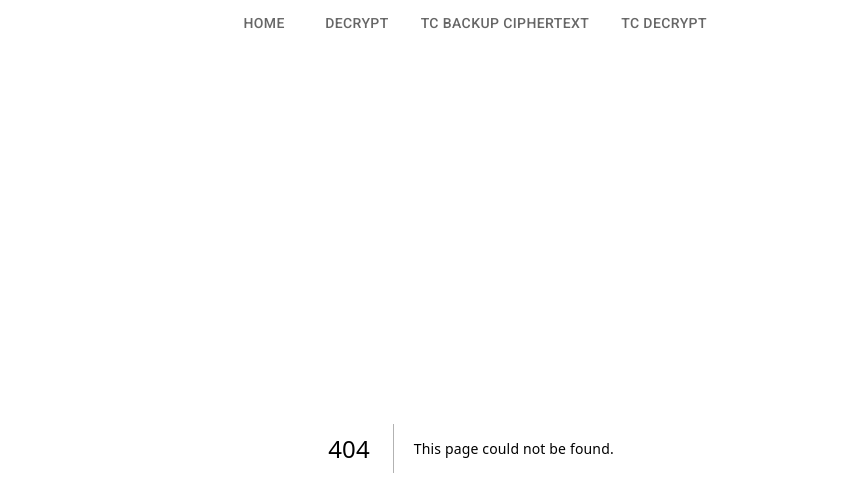
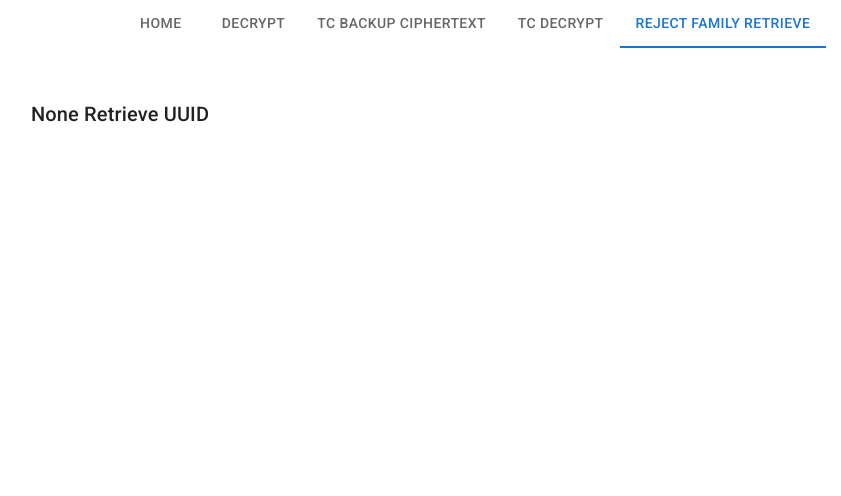
Before and after one commit to nextsurfer/pswds-helper, a Next.js app: page /rejectFamilyRetrieve in a window 1280 px wide. Before the commit this address had no page. Shown: the top 496 px of the page, without its empty margins (169-1010 px from the left). Built offline with nearby package versions, Linux system fonts and the light colour scheme; no server answers.

Commit message:
任务3.2：家庭共享-解锁密码备份恢复

```diff
--- a/src/app/container.tsx
+++ b/src/app/container.tsx
@@ -24,6 +24,7 @@ const LINKS = [
     href: "/tcBackupCiphertext",
   },
   { text: "TC Decrypt", href: "/tcDecrypt" },
+  { text: "Reject Family Retrieve", href: "/rejectFamilyRetrieve" },
 ];
 
 function Container({ children }: { children: React.ReactNode }) {
@@ -65,7 +66,7 @@ function Container({ children }: { children: React.ReactNode }) {
     props,
     ref
   ) {
-    return <MuiAlert elevation={6} ref={ref} variant="filled" {...props} />;
+    return <MuiAlert elevation={6} ref={ref} variant='filled' {...props} />;
   });
 
   const matches = useMediaQuery("(min-width:600px)");
@@ -103,7 +104,7 @@ function Container({ children }: { children: React.ReactNode }) {
       >
         <Alert
           onClose={() => setErrorToast("")}
-          severity="error"
+          severity='error'
           sx={{ width: "100%" }}
         >
           {errorToast}
--- /dev/null
+++ b/src/app/rejectFamilyRetrieve/page.tsx
@@ -0,0 +1,101 @@
+"use client";
+import React from "react";
+import Stack from "@mui/material/Stack";
+import Typography from "@mui/material/Typography";
+import Button from "@mui/material/Button";
+import TextField from "@mui/material/TextField";
+import Snackbar from "@mui/material/Snackbar";
+import MuiAlert, { AlertProps } from "@mui/material/Alert";
+import { decrypt, post } from "../util";
+import Backdrop from "@mui/material/Backdrop";
+import CircularProgress from "@mui/material/CircularProgress";
+import * as clipboard from "clipboard-polyfill";
+import { useSearchParams } from "next/navigation";
+
+const Alert = React.forwardRef<HTMLDivElement, AlertProps>(function Alert(
+  props,
+  ref
+) {
+  return <MuiAlert elevation={6} ref={ref} variant='filled' {...props} />;
+});
+
+export default function Home() {
+  const [loading, setLoading] = React.useState(false);
+  const [toast, setToast] = React.useState("");
+  const [errorToast, setErrorToast] = React.useState("");
+  const searchParams = useSearchParams();
+  const [result, setResult] = React.useState("");
+
+  React.useEffect(() => {
+    const retrieveUUID = searchParams.get("uuid");
+    if (retrieveUUID) {
+      post(
+        false,
+        "",
+        "/pswds/rejectFamilyRetrieve/v1",
+        setLoading,
+        true,
+        {
+          uuid: retrieveUUID,
+        },
+        (respData: any) => {
+          if (respData.code === 0) {
+            setResult("Reject Successfully!");
+          } else {
+            setResult("Reject Unsuccessfully!");
+          }
+        },
+        setToast,
+        setErrorToast
+      );
+    } else {
+      setResult("None Retrieve UUID");
+    }
+  }, [searchParams]);
+
+  return (
+    <main>
+      <Stack marginX='200px' marginTop='50px' spacing={2}>
+        <Stack direction='row' textAlign='center' justifyContent='left'>
+          <Typography variant='h6' gutterBottom>
+            {result}
+          </Typography>
+        </Stack>
+      </Stack>
+      <Snackbar
+        open={errorToast !== ""}
+        autoHideDuration={5000}
+        anchorOrigin={{ vertical: "bottom", horizontal: "center" }}
+        onClose={() => setErrorToast("")}
+      >
+        <Alert
+          onClose={() => setErrorToast("")}
+          severity='error'
+          sx={{ width: "100%" }}
+        >
+          {errorToast}
+        </Alert>
+      </Snackbar>
+      <Snackbar
+        open={toast !== ""}
+        autoHideDuration={4500}
+        anchorOrigin={{ vertical: "bottom", horizontal: "center" }}
+        onClose={() => setToast("")}
+      >
+        <Alert
+          onClose={() => setToast("")}
+          severity='success'
+          sx={{ width: "100%" }}
+        >
+          {toast}
+        </Alert>
+      </Snackbar>
+      <Backdrop
+        sx={{ color: "#fff", zIndex: (theme) => theme.zIndex.drawer + 1 }}
+        open={loading}
+      >
+        <CircularProgress color='inherit' />
+      </Backdrop>
+    </main>
+  );
+}
```
